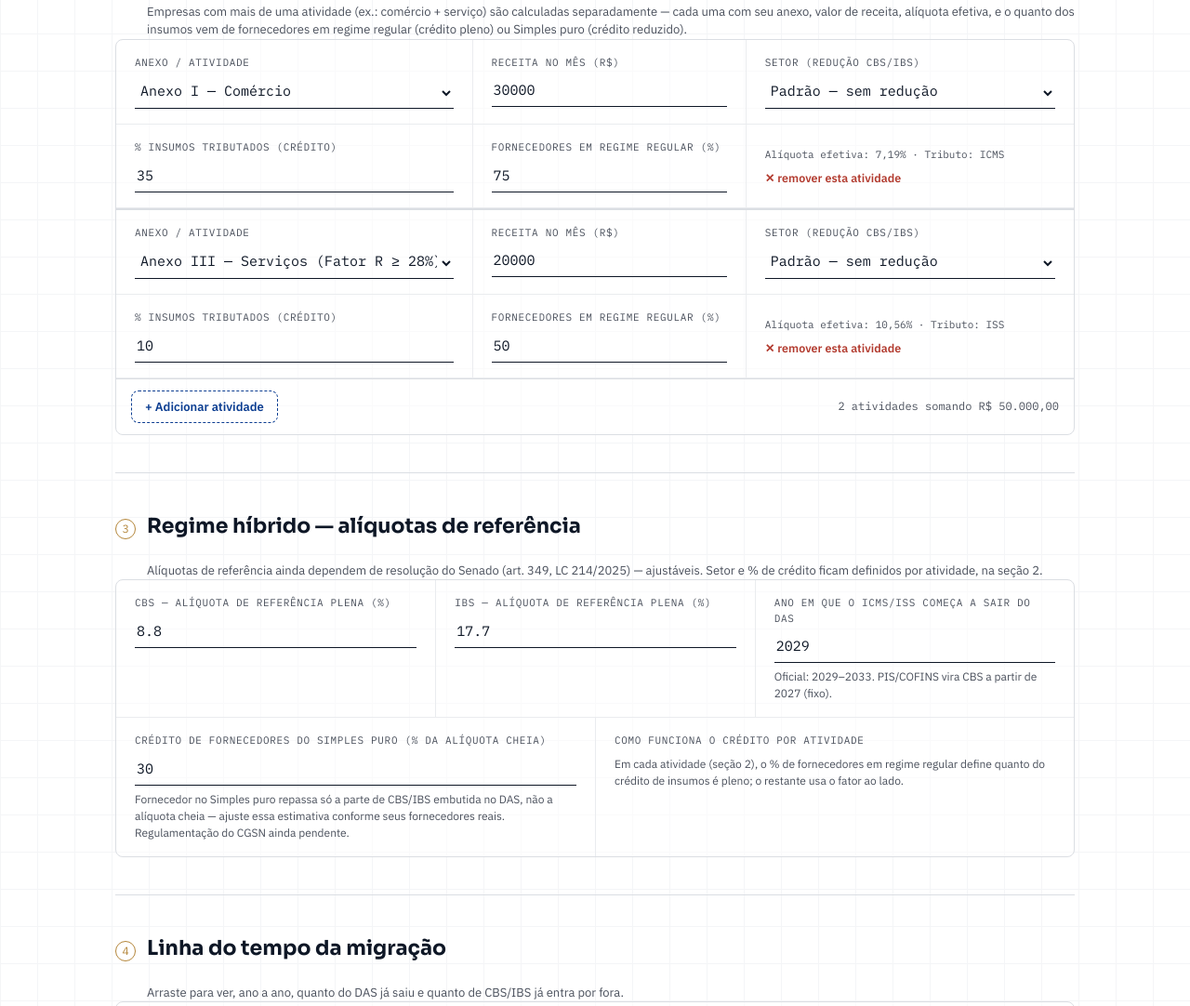
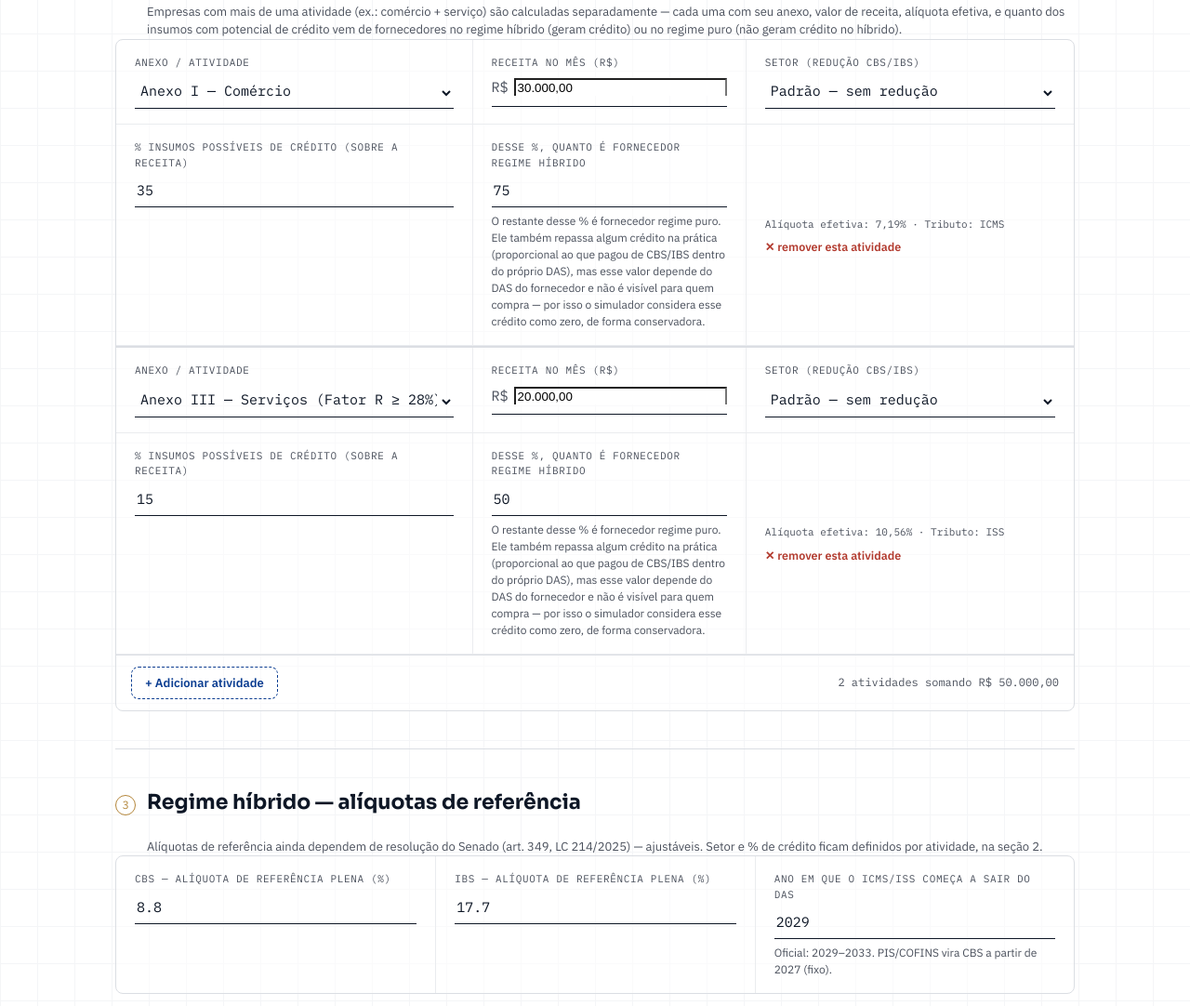
Before and after one commit to robertostaloch/simulador-reforma, a plain HTML site: page simulador-simples-hibrido.html in a window 1280 px wide. Shown: the part 804-1886 px from the top of the page at 93% size. Drawn offline with nearby package versions, Linux system fonts and the light colour scheme.

Commit message:
Add files via upload

```diff
--- a/simulador-simples-hibrido.html
+++ b/simulador-simples-hibrido.html
@@ -66,11 +66,15 @@
   input:focus-visible,select:focus-visible{outline:2px solid var(--brand-green);outline-offset:2px;}
   select{cursor:pointer;}
   .readout{font-family:'IBM Plex Mono',monospace;font-size:15px;padding:4px 2px 8px;border-bottom:1px dashed var(--ink-soft);color:var(--ink-soft);}
+  .currency-wrap{display:flex;align-items:baseline;gap:6px;border-bottom:1px solid var(--ink);}
+  .currency-wrap .currency-prefix{font-family:'IBM Plex Mono',monospace;font-size:15px;color:var(--ink-soft);padding-bottom:8px;}
+  .currency-wrap input{border-bottom:none;flex:1;min-width:0;}
 
   /* ---------- Atividades (múltiplas) ---------- */
   .atividade-block{border-bottom:2px solid var(--rule);}
   .atividade-block:last-child{border-bottom:none;}
   .atividade-subrow{display:grid;grid-template-columns:1.3fr 1fr 1.2fr;border-bottom:1px solid var(--rule-soft);}
+  .atividade-subrow.atividade-subrow-2{grid-template-columns:1.4fr 1fr;}
   @media (max-width:760px){ .atividade-subrow{grid-template-columns:1fr 1fr;} }
   .atividade-subrow .field{border-left:1px solid var(--rule-soft);}
   .atividade-subrow .field:first-child{border-left:none;}
@@ -243,7 +247,10 @@
       <div class="ledger-row">
         <div class="field">
           <label for="rbt12">Receita bruta últimos 12 meses — RBT12 (R$)</label>
-          <input type="number" id="rbt12" value="600000" min="0" step="1000">
+          <div class="currency-wrap">
+            <span class="currency-prefix">R$</span>
+            <input type="text" inputmode="decimal" id="rbt12" value="600000">
+          </div>
           <div class="hint">Soma de todas as atividades — define a faixa de cada anexo.</div>
         </div>
         <div class="field">
@@ -258,7 +265,7 @@
   <!-- 2. ATIVIDADES -->
   <section>
     <div class="section-head"><span class="section-num">2</span><h2>Atividades da empresa</h2></div>
-    <p class="section-sub">Empresas com mais de uma atividade (ex.: comércio + serviço) são calculadas separadamente — cada uma com seu anexo, valor de receita, alíquota efetiva, e o quanto dos insumos vem de fornecedores em regime regular (crédito pleno) ou Simples puro (crédito reduzido).</p>
+    <p class="section-sub">Empresas com mais de uma atividade (ex.: comércio + serviço) são calculadas separadamente — cada uma com seu anexo, valor de receita, alíquota efetiva, e quanto dos insumos com potencial de crédito vem de fornecedores no regime híbrido (geram crédito) ou no regime puro (não geram crédito no híbrido).</p>
     <div class="ledger atividades-wrap">
       <div id="atividadesContainer"></div>
       <div class="atividades-foot">
@@ -286,17 +293,6 @@
           <label for="anoIbs">Ano em que o ICMS/ISS começa a sair do DAS</label>
           <input type="number" id="anoIbs" value="2029" min="2027" max="2032" step="1">
           <div class="hint">Oficial: 2029–2033. PIS/COFINS vira CBS a partir de 2027 (fixo).</div>
-        </div>
-      </div>
-      <div class="ledger-row">
-        <div class="field">
-          <label for="fatorSimplesPuro">Crédito de fornecedores do Simples puro (% da alíquota cheia)</label>
-          <input type="number" id="fatorSimplesPuro" value="30" min="0" max="100" step="1">
-          <div class="hint">Fornecedor no Simples puro repassa só a parte de CBS/IBS embutida no DAS, não a alíquota cheia — ajuste essa estimativa conforme seus fornecedores reais. Regulamentação do CGSN ainda pendente.</div>
-        </div>
-        <div class="field">
-          <label>Como funciona o crédito por atividade</label>
-          <div class="hint" style="margin-top:8px;">Em cada atividade (seção 2), o % de fornecedores em regime regular define quanto do crédito de insumos é pleno; o restante usa o fator ao lado.</div>
         </div>
       </div>
     </div>
@@ -370,7 +366,7 @@
       <div class="gterm"><dt>Crédito no Simples puro</dt><dd>Mesmo sem sair do DAS, o optante pode repassar crédito ao cliente — mas só a parte de CBS/IBS já embutida no DAS, bem menor que o crédito pleno do híbrido.</dd></div>
       <div class="gterm"><dt>Split payment</dt><dd>Segregação automática do tributo no momento do pagamento da operação.</dd></div>
     </dl>
-    <p class="gterm-extra">O crédito que o híbrido consegue tomar sobre compras também depende do fornecedor: pleno se ele é do regime regular, reduzido (fator ajustável na seção 3) se ele é optante do Simples puro.</p>
+    <p class="gterm-extra">O crédito que o híbrido consegue tomar sobre compras depende do fornecedor: pleno se ele está no regime híbrido, e — por simplificação — zero se está no regime puro (na prática esse fornecedor também repassa algo, mas o valor depende do DAS dele e não é mensurável por quem compra). Os dois percentuais (insumos com potencial de crédito e fatia de fornecedor híbrido) são ajustáveis por atividade, na seção 2.</p>
 
   </section>
 
@@ -379,7 +375,7 @@
   </p>
 
   <div class="disclaimer">
-    <strong>Este simulador não substitui orientação profissional.</strong> É uma ferramenta educativa e simplificada, construída a partir da LC 123/2006, da EC 132/2023 e da LC 214/2025, com fins de estudo e ilustração. As tabelas do Simples (Anexos I a V) usam a estrutura oficial; os percentuais de composição do DAS usam a 1ª faixa como referência — ajuste-os se tiver o detalhamento exato do PGDAS-D. As alíquotas de referência de CBS/IBS ainda dependem de resolução do Senado. O CGSN ainda deve editar normas complementares detalhando a operacionalização do regime híbrido, inclusive o cálculo exato do crédito repassável por optantes do Simples puro e o tratamento do crédito conforme o regime do fornecedor — os fatores usados aqui são estimativas ajustáveis, não os percentuais oficiais. O ano de início da migração do ICMS/ISS para o IBS segue o cronograma nacional (2029–2033) e é ajustável no simulador.<br><br>
+    <strong>Este simulador não substitui orientação profissional.</strong> É uma ferramenta educativa e simplificada, construída a partir da LC 123/2006, da EC 132/2023 e da LC 214/2025, com fins de estudo e ilustração. As tabelas do Simples (Anexos I a V) usam a estrutura oficial; os percentuais de composição do DAS usam a 1ª faixa como referência — ajuste-os se tiver o detalhamento exato do PGDAS-D. As alíquotas de referência de CBS/IBS ainda dependem de resolução do Senado. O CGSN ainda deve editar normas complementares detalhando a operacionalização do regime híbrido, inclusive o cálculo exato do crédito repassável por optantes do Simples puro. Fornecedores no regime puro também repassam algum crédito ao comprador (proporcional ao CBS/IBS embutido no próprio DAS deles), mas esse valor depende de dados do fornecedor que o comprador normalmente não tem acesso (faturamento, anexo, faixa) — por isso o simulador trata esse crédito, de forma conservadora, como zero nas compras de fornecedores em regime puro. O ano de início da migração do ICMS/ISS para o IBS segue o cronograma nacional (2029–2033) e é ajustável no simulador.<br><br>
     Os resultados apresentados são estimativas e <strong>não constituem recomendação, garantia ou orientação contábil, fiscal ou jurídica</strong>. A decisão de manter-se no Simples puro ou migrar para o regime híbrido é de <strong>exclusiva responsabilidade do gestor da empresa</strong>, e deve ser tomada com o apoio de um contador habilitado, considerando a realidade específica do negócio.
   </div>
 
@@ -416,7 +412,7 @@
 
   const el = id => document.getElementById(id);
   const rbt12=el('rbt12'), valorTotalOut=el('valorTotalOut');
-  const cbsRef=el('cbsRef'), ibsRef=el('ibsRef'), anoIbs=el('anoIbs'), fatorSimplesPuro=el('fatorSimplesPuro');
+  const cbsRef=el('cbsRef'), ibsRef=el('ibsRef'), anoIbs=el('anoIbs');
   const atividadesContainer=el('atividadesContainer'), addAtividadeBtn=el('addAtividade'), somaInfo=el('somaInfo');
   const ano=el('ano'), stamp=el('stamp'), stampYear=el('stampYear'), phaseCaption=el('phaseCaption');
   const puroTotal=el('puroTotal'), puroPct=el('puroPct'), puroBody=el('puroBody'), creditoClientePuro=el('creditoClientePuro');
@@ -425,6 +421,23 @@
 
   function fmtPct(v){ return v.toLocaleString('pt-BR',{minimumFractionDigits:2,maximumFractionDigits:2})+'%'; }
   function fmtBRL(v){ return v.toLocaleString('pt-BR',{style:'currency',currency:'BRL'}); }
+
+  // ---- campos monetários (RBT12, receita por atividade): texto com máscara pt-BR ----
+  function parseBRNumber(str){
+    if(!str) return 0;
+    let s = String(str).replace(/[^\d,.-]/g,'');
+    s = s.replace(/\./g,'').replace(',', '.');
+    const v = parseFloat(s);
+    return isNaN(v) ? 0 : v;
+  }
+  function formatBRNumber(v){
+    return (v||0).toLocaleString('pt-BR',{minimumFractionDigits:2,maximumFractionDigits:2});
+  }
+  function attachCurrencyMask(input){
+    input.value = formatBRNumber(parseBRNumber(input.value));
+    input.addEventListener('blur', ()=>{ input.value = formatBRNumber(parseBRNumber(input.value)); });
+    input.addEventListener('focus', ()=>{ input.select(); });
+  }
 
   function faixaInfo(anexoKey, rbt){
     const a = ANEXOS[anexoKey];
@@ -466,7 +479,7 @@
     blocks.forEach(b=>{ b.querySelector('.af-remove').disabled = blocks.length<=1; });
   }
 
-  function criarLinhaAtividade({anexo='I', valor=0, setor='0', insumos=20, fornecedorRegular=70}={}){
+  function criarLinhaAtividade({anexo='I', valor=0, setor='0', insumos=30, fornecedorHibrido=50}={}){
     const block = document.createElement('div');
     block.className = 'atividade-block';
     block.innerHTML = `
@@ -477,7 +490,10 @@
         </div>
         <div class="field">
           <label>Receita no mês (R$)</label>
-          <input type="number" class="af-valor" value="${valor}" min="0" step="100">
+          <div class="currency-wrap">
+            <span class="currency-prefix">R$</span>
+            <input type="text" inputmode="decimal" class="af-valor" value="${valor}">
+          </div>
         </div>
         <div class="field">
           <label>Setor (redução CBS/IBS)</label>
@@ -486,12 +502,13 @@
       </div>
       <div class="atividade-subrow">
         <div class="field">
-          <label>% insumos tributados (crédito)</label>
+          <label>% insumos possíveis de crédito (sobre a receita)</label>
           <input type="number" class="af-insumos" value="${insumos}" min="0" max="100" step="1">
         </div>
         <div class="field">
-          <label>Fornecedores em regime regular (%)</label>
-          <input type="number" class="af-fornecedor" value="${fornecedorRegular}" min="0" max="100" step="1">
+          <label>Desse %, quanto é fornecedor regime híbrido</label>
+          <input type="number" class="af-fornecedor" value="${fornecedorHibrido}" min="0" max="100" step="1">
+          <div class="hint">O restante desse % é fornecedor regime puro. Ele também repassa algum crédito na prática (proporcional ao que pagou de CBS/IBS dentro do próprio DAS), mas esse valor depende do DAS do fornecedor e não é visível para quem compra — por isso o simulador considera esse crédito como zero, de forma conservadora.</div>
         </div>
         <div class="field af-caption-field">
           <div class="af-caption"></div>
@@ -500,6 +517,7 @@
       </div>`;
     block.querySelector('.af-anexo').value = anexo;
     block.querySelector('.af-setor').value = setor;
+    attachCurrencyMask(block.querySelector('.af-valor'));
     block.querySelectorAll('input,select').forEach(elm=>{
       elm.addEventListener('input', recalcular);
       elm.addEventListener('change', recalcular);
@@ -515,21 +533,21 @@
   function lerAtividades(){
     return Array.from(atividadesContainer.querySelectorAll('.atividade-block')).map(block=>({
       anexo: block.querySelector('.af-anexo').value,
-      valor: parseFloat(block.querySelector('.af-valor').value)||0,
+      valor: parseBRNumber(block.querySelector('.af-valor').value),
       setor: parseFloat(block.querySelector('.af-setor').value)||0,
       insumos: parseFloat(block.querySelector('.af-insumos').value)||0,
-      fornecedorRegular: parseFloat(block.querySelector('.af-fornecedor').value)||0,
+      fornecedorHibrido: parseFloat(block.querySelector('.af-fornecedor').value)||0,
       _caption: block.querySelector('.af-caption')
     }));
   }
 
   addAtividadeBtn.addEventListener('click', ()=>{
-    atividadesContainer.appendChild(criarLinhaAtividade({anexo:'I', valor:0, setor:'0', insumos:20, fornecedorRegular:70}));
+    atividadesContainer.appendChild(criarLinhaAtividade({anexo:'I', valor:0, setor:'0', insumos:30, fornecedorHibrido:50}));
     atualizarBotoesRemover();
     recalcular();
   });
 
-  function computeAtividadeAno(anexoKey, rbt, receitaAtividade, reducao, insumosPct, fornecedorRegularPct, fatorSimplesPuroPct, y, cbsV, ibsV, anoIbsStart){
+  function computeAtividadeAno(anexoKey, rbt, receitaAtividade, reducao, insumosPct, fornecedorHibridoPct, y, cbsV, ibsV, anoIbsStart){
     const a = ANEXOS[anexoKey];
     const f = faixaInfo(anexoKey, rbt);
     const efetiva = aliquotaEfetiva(rbt, f[1], f[2]);
@@ -548,26 +566,28 @@
     const creditoIBSPuro = parcelaConsumo * ibsFrac;
     const creditoAoClientePuro = creditoCBSPuro + creditoIBSPuro;
 
-    // crédito que ESTA atividade, no HÍBRIDO, consegue tomar sobre os insumos comprados —
-    // depende do regime do fornecedor: pleno se regular, reduzido se Simples puro
-    const fatorMedioCredito = (fornecedorRegularPct/100)*1 + (1-fornecedorRegularPct/100)*(fatorSimplesPuroPct/100);
+    // crédito que ESTA atividade, no HÍBRIDO, consegue tomar sobre os insumos comprados:
+    // insumosPct = % da receita gasta em insumos possíveis de crédito;
+    // fornecedorHibridoPct = desse valor, quanto veio de fornecedor no regime híbrido (gera crédito) —
+    // o restante veio de fornecedor no regime puro (não gera crédito)
+    const baseCredito = insumosPct/100 * fornecedorHibridoPct/100;
     const cbsBruto = receitaAtividade*(cbsV/100)*(1-reducao)*cbsFrac;
     const ibsBruto = receitaAtividade*(ibsV/100)*(1-reducao)*ibsFrac;
-    const creditoCBS = receitaAtividade*(insumosPct/100)*(cbsV/100)*cbsFrac*fatorMedioCredito;
-    const creditoIBS = receitaAtividade*(insumosPct/100)*(ibsV/100)*ibsFrac*fatorMedioCredito;
+    const creditoCBS = receitaAtividade*baseCredito*(cbsV/100)*cbsFrac;
+    const creditoIBS = receitaAtividade*baseCredito*(ibsV/100)*ibsFrac;
     const cbsLiquido = Math.max(0, cbsBruto-creditoCBS);
     const ibsLiquido = Math.max(0, ibsBruto-creditoIBS);
     const totalHibrido = dasHibrido + cbsLiquido + ibsLiquido;
 
-    return {tipo:a.tipo, efetiva, receitaAtividade, dasValor, parcelaPC, parcelaConsumo, parcelaResto, dasHibrido, cbsBruto, ibsBruto, cbsLiquido, ibsLiquido, totalHibrido, creditoAoClientePuro};
+    return {tipo:a.tipo, efetiva, receitaAtividade, dasValor, parcelaPC, parcelaConsumo, parcelaResto, dasHibrido, cbsBruto, ibsBruto, creditoCBS, creditoIBS, cbsLiquido, ibsLiquido, totalHibrido, creditoAoClientePuro};
   }
 
   function computeEmpresaAno(y, atividades, ctx){
-    const {rbtV, cbsV, ibsV, anoIbsStart, fatorSimplesPuroPct} = ctx;
-    const agr = {dasValor:0, parcelaPC:0, parcelaICMS:0, parcelaISS:0, parcelaResto:0, dasHibrido:0, cbsBruto:0, ibsBruto:0, cbsLiquido:0, ibsLiquido:0, totalHibrido:0, creditoAoCliente:0, creditoAoClientePuro:0, valorTotal:0, detalhes:[]};
+    const {rbtV, cbsV, ibsV, anoIbsStart} = ctx;
+    const agr = {dasValor:0, parcelaPC:0, parcelaICMS:0, parcelaISS:0, parcelaResto:0, dasHibrido:0, cbsBruto:0, ibsBruto:0, creditoCBS:0, creditoIBS:0, cbsLiquido:0, ibsLiquido:0, totalHibrido:0, creditoAoCliente:0, creditoAoClientePuro:0, valorTotal:0, detalhes:[]};
     atividades.forEach(at=>{
       const receitaAtividade = at.valor;
-      const r = computeAtividadeAno(at.anexo, rbtV, receitaAtividade, at.setor, at.insumos, at.fornecedorRegular, fatorSimplesPuroPct, y, cbsV, ibsV, anoIbsStart);
+      const r = computeAtividadeAno(at.anexo, rbtV, receitaAtividade, at.setor, at.insumos, at.fornecedorHibrido, y, cbsV, ibsV, anoIbsStart);
       agr.valorTotal += receitaAtividade;
       agr.dasValor += r.dasValor;
       agr.parcelaPC += r.parcelaPC;
@@ -576,6 +596,8 @@
       agr.dasHibrido += r.dasHibrido;
       agr.cbsBruto += r.cbsBruto;
       agr.ibsBruto += r.ibsBruto;
+      agr.creditoCBS += r.creditoCBS;
+      agr.creditoIBS += r.creditoIBS;
       agr.cbsLiquido += r.cbsLiquido;
       agr.ibsLiquido += r.ibsLiquido;
       agr.creditoAoClientePuro += r.creditoAoClientePuro;
@@ -611,11 +633,10 @@
   }
 
   function recalcular(){
-    const rbtV = parseFloat(rbt12.value)||0;
+    const rbtV = parseBRNumber(rbt12.value);
     const cbsV = parseFloat(cbsRef.value)||0;
     const ibsV = parseFloat(ibsRef.value)||0;
     const anoIbsStart = parseInt(anoIbs.value,10)||2029;
-    const fatorSimplesPuroPct = parseFloat(fatorSimplesPuro.value)||0;
     const y = parseInt(ano.value,10);
 
     const atividades = lerAtividades();
@@ -624,7 +645,7 @@
     somaInfo.textContent = atividades.length>1 ? `${atividades.length} atividades somando ${fmtBRL(valorV)}` : '';
     somaInfo.className = 'soma-info';
 
-    const ctx = {rbtV, cbsV, ibsV, anoIbsStart, fatorSimplesPuroPct};
+    const ctx = {rbtV, cbsV, ibsV, anoIbsStart};
     const r = computeEmpresaAno(y, atividades, ctx);
 
     // legendas por atividade (alíquota efetiva de cada uma)
@@ -653,8 +674,8 @@
     hibridoPct.textContent = `Equivale a ${(r.totalHibrido/valorV*100 || 0).toFixed(2)}% da receita do mês.`;
     hibridoBody.innerHTML = `
       <tr><td>DAS remanescente</td><td class="num">${fmtBRL(r.dasHibrido)}</td></tr>
-      <tr><td>CBS (bruto ${fmtBRL(r.cbsBruto)} − crédito)</td><td class="num">${fmtBRL(r.cbsLiquido)}</td></tr>
-      <tr><td>IBS (bruto ${fmtBRL(r.ibsBruto)} − crédito)</td><td class="num">${fmtBRL(r.ibsLiquido)}</td></tr>
+      <tr><td>CBS (bruto ${fmtBRL(r.cbsBruto)} − crédito ${fmtBRL(r.creditoCBS)})</td><td class="num">${fmtBRL(r.cbsLiquido)}</td></tr>
+      <tr><td>IBS (bruto ${fmtBRL(r.ibsBruto)} − crédito ${fmtBRL(r.creditoIBS)})</td><td class="num">${fmtBRL(r.ibsLiquido)}</td></tr>
       <tr class="total"><td>Total híbrido</td><td class="num">${fmtBRL(r.totalHibrido)}</td></tr>`;
     creditoCliente.textContent = `Crédito de CBS/IBS repassado ao cliente: ${fmtBRL(r.creditoAoCliente)}.`;
 
@@ -688,14 +709,15 @@
     }
   }
 
-  [rbt12, cbsRef, ibsRef, anoIbs, fatorSimplesPuro, ano].forEach(n=>{
+  [rbt12, cbsRef, ibsRef, anoIbs, ano].forEach(n=>{
     n.addEventListener('input', recalcular);
     n.addEventListener('change', recalcular);
   });
+  attachCurrencyMask(rbt12);
 
   // atividades iniciais: comércio (mais crédito) + serviço (menos crédito)
-  atividadesContainer.appendChild(criarLinhaAtividade({anexo:'I', valor:30000, setor:'0', insumos:35, fornecedorRegular:75}));
-  atividadesContainer.appendChild(criarLinhaAtividade({anexo:'III', valor:20000, setor:'0', insumos:10, fornecedorRegular:50}));
+  atividadesContainer.appendChild(criarLinhaAtividade({anexo:'I', valor:30000, setor:'0', insumos:35, fornecedorHibrido:75}));
+  atividadesContainer.appendChild(criarLinhaAtividade({anexo:'III', valor:20000, setor:'0', insumos:15, fornecedorHibrido:50}));
   atualizarBotoesRemover();
 
   buildChart();
@@ -710,7 +732,7 @@
     const atividades = lerAtividades();
     const valorTotal = atividades.reduce((s,a)=>s+a.valor,0);
     const resumoAtividades = atividades.map(a=>`${ANEXOS[a.anexo].label.replace(/^Anexo [IV]+ — /,'')} (${fmtBRL(a.valor)})`).join(' + ');
-    printMeta.innerHTML = `Impresso em ${dataStr} · ${resumoAtividades} · RBT12: ${fmtBRL(parseFloat(rbt12.value)||0)} · Receita do mês: ${fmtBRL(valorTotal)} · Ano simulado: ${ano.value} · Simulação de caráter educativo — não é orientação contábil, fiscal ou jurídica.`;
+    printMeta.innerHTML = `Impresso em ${dataStr} · ${resumoAtividades} · RBT12: ${fmtBRL(parseBRNumber(rbt12.value))} · Receita do mês: ${fmtBRL(valorTotal)} · Ano simulado: ${ano.value} · Simulação de caráter educativo — não é orientação contábil, fiscal ou jurídica.`;
   }
   printBtn.addEventListener('click', ()=>{ montarResumoImpressao(); window.print(); });
   window.addEventListener('beforeprint', montarResumoImpressao);
```
Also changed, not shown: index.html (+33 -5 lines).
